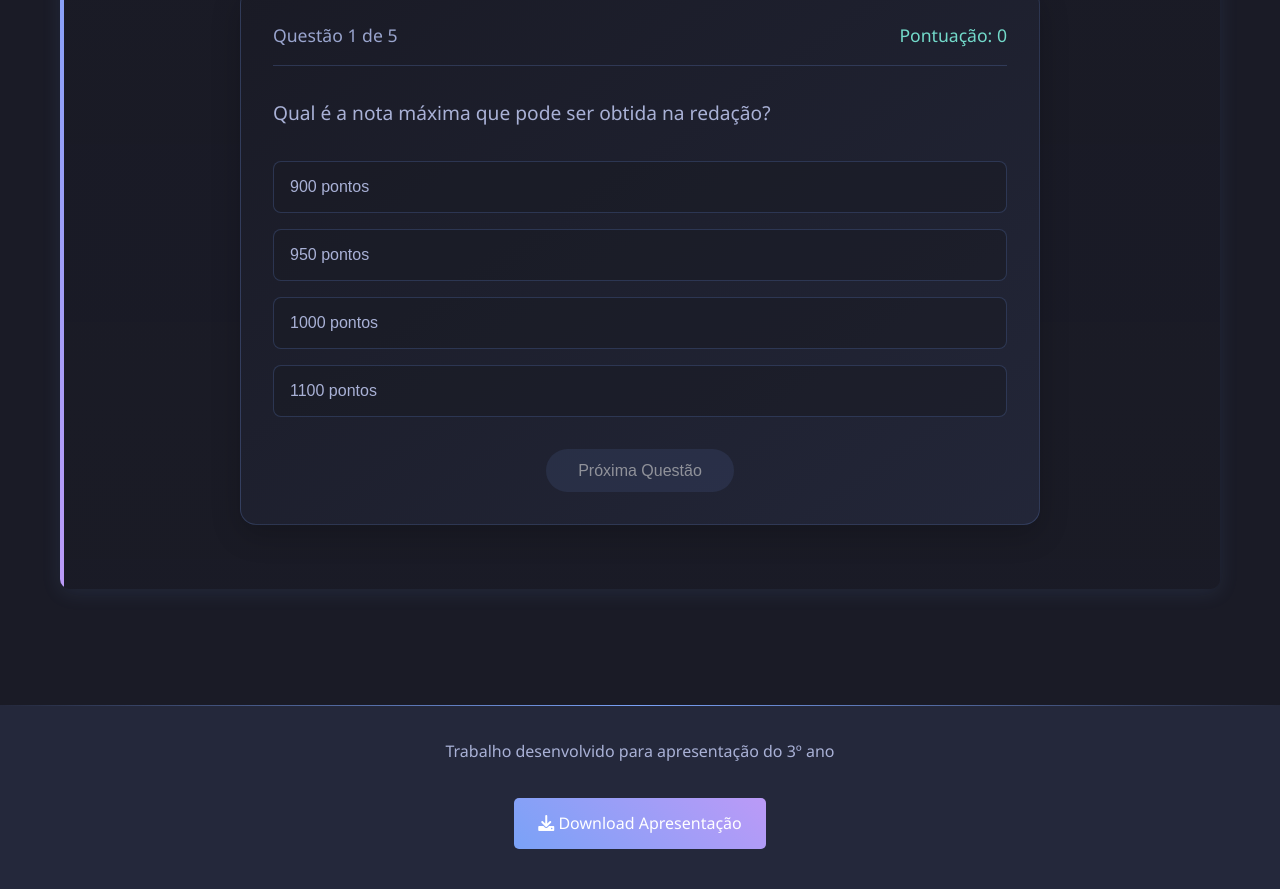
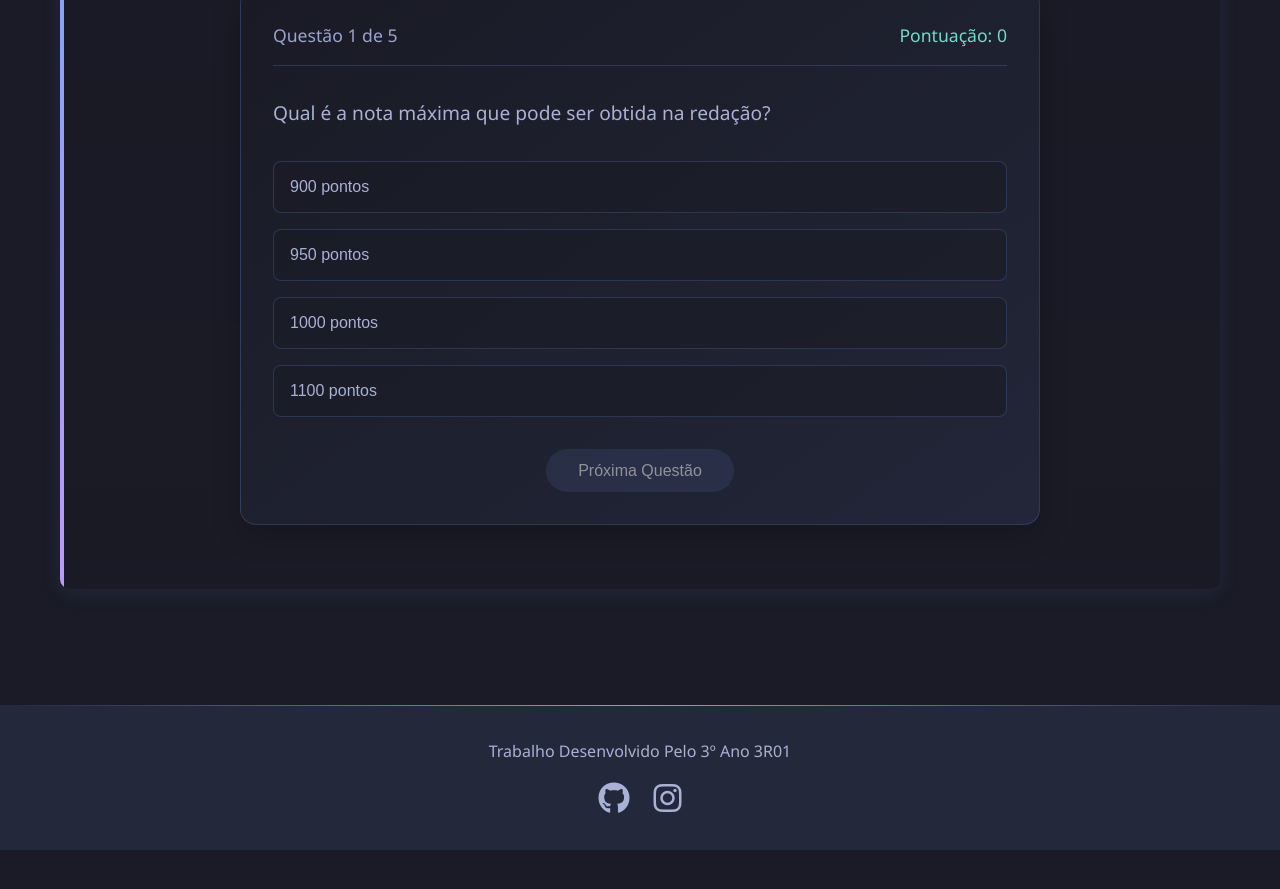
Before and after one commit to gabrielXqd/Enem, a plain HTML site: page index.html in a window 1280 px wide. Shown: the part 6517-7406 px from the top of the page. After the commit the page ends 7367 px from the top, so only its background shows below. Drawn offline with Linux system fonts and the light colour scheme.

Commit message:
Add files via upload

```diff
--- a/index.html
+++ b/index.html
@@ -267,9 +267,10 @@
     </main>
 
     <footer>
-        <p>Trabalho desenvolvido para apresentação do 3º ano</p>
+        <p>Trabalho Desenvolvido Pelo 3º Ano 3R01</p>
         <div class="social-links">
-            <a href="#" class="btn"><i class="fas fa-download"></i> Download Apresentação</a>
+            <a href="https://github.com/gabrielXqd" target="_blank" title="GitHub"><i class="fab fa-github"></i></a>
+            <a href="https://www.instagram.com/gapy.ntj?igsh=eWJzaDZodXJ3MDcw" target="_blank" title="Instagram"><i class="fab fa-instagram"></i></a>
         </div>
     </footer>
 
--- a/styles.css
+++ b/styles.css
@@ -653,3 +653,26 @@ footer::before {
         padding: 0.8rem;
     }
 }
+
+.social-links {
+    display: flex;
+    justify-content: center;
+    gap: 1.5rem;
+    margin-top: 1rem;
+}
+
+.social-links a {
+    color: var(--text-primary);
+    text-decoration: none;
+    transition: all 0.3s ease;
+}
+
+.social-links a i {
+    font-size: 2rem;
+    transition: transform 0.3s ease, color 0.3s ease;
+}
+
+.social-links a:hover i {
+    color: var(--accent);
+    transform: scale(1.2);
+}
```
